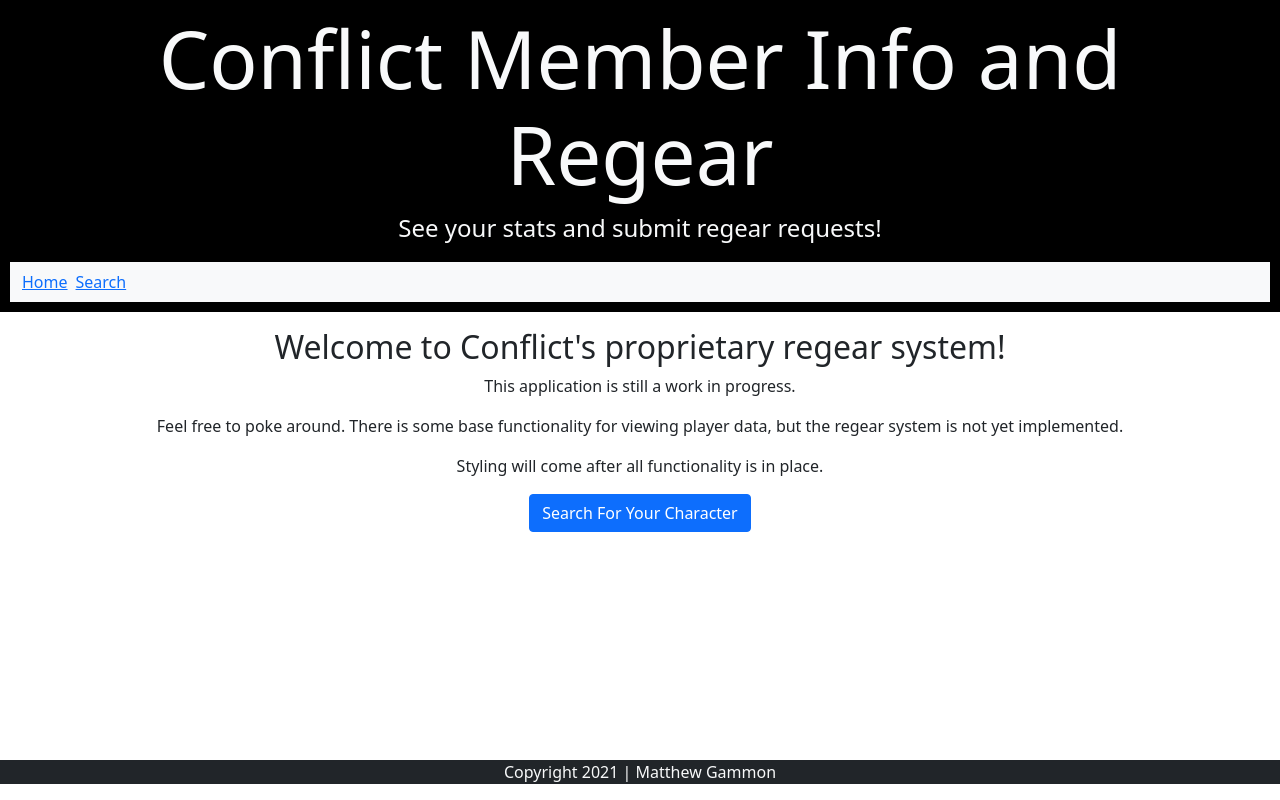
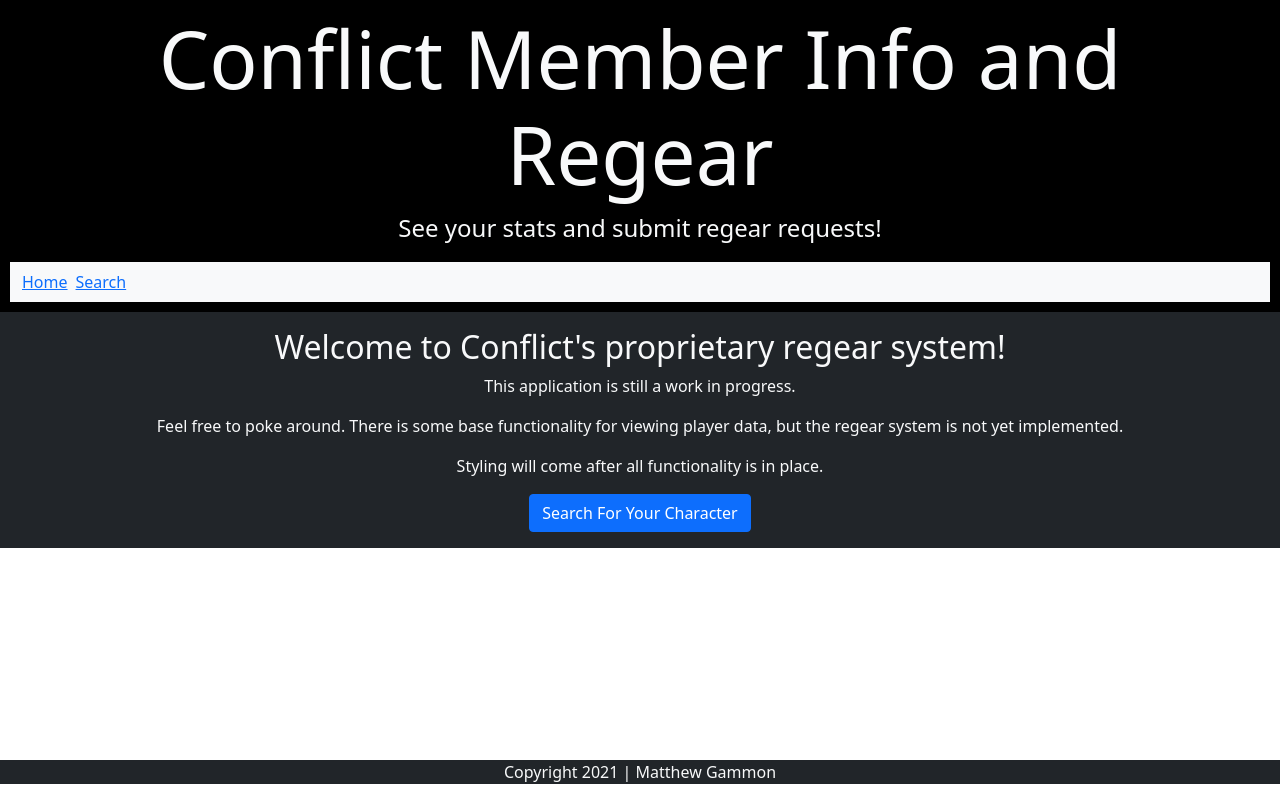
Before and after one commit to MatthewGammon/Albion-Player-Info, a React (Create React App) app: page /home in a window 1280 px wide. Built offline with nearby package versions, Linux system fonts and the light colour scheme.

Commit message:
changed bg color to dark to match other components

```diff
--- a/src/home/Home.js
+++ b/src/home/Home.js
@@ -8,7 +8,7 @@ export default function Home() {
   };
 
   return (
-    <div className="form d-flex flex-column align-items-center  p-3">
+    <div className="form d-flex flex-column align-items-center bg-dark text-light p-3">
       <div className="text-center">
         <h2>Welcome to Conflict's proprietary regear system!</h2>
         <p>This application is still a work in progress.</p>
```
